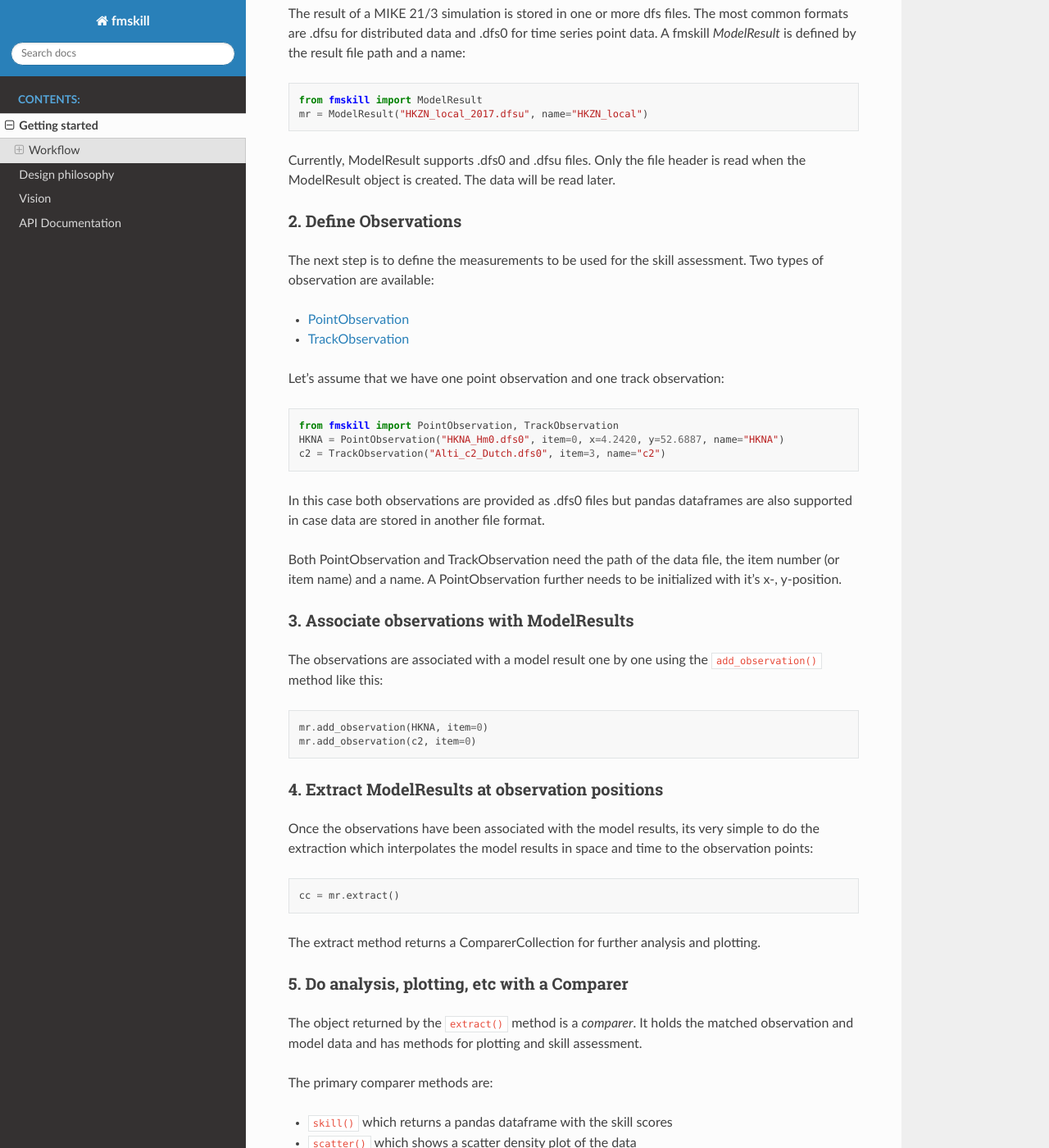
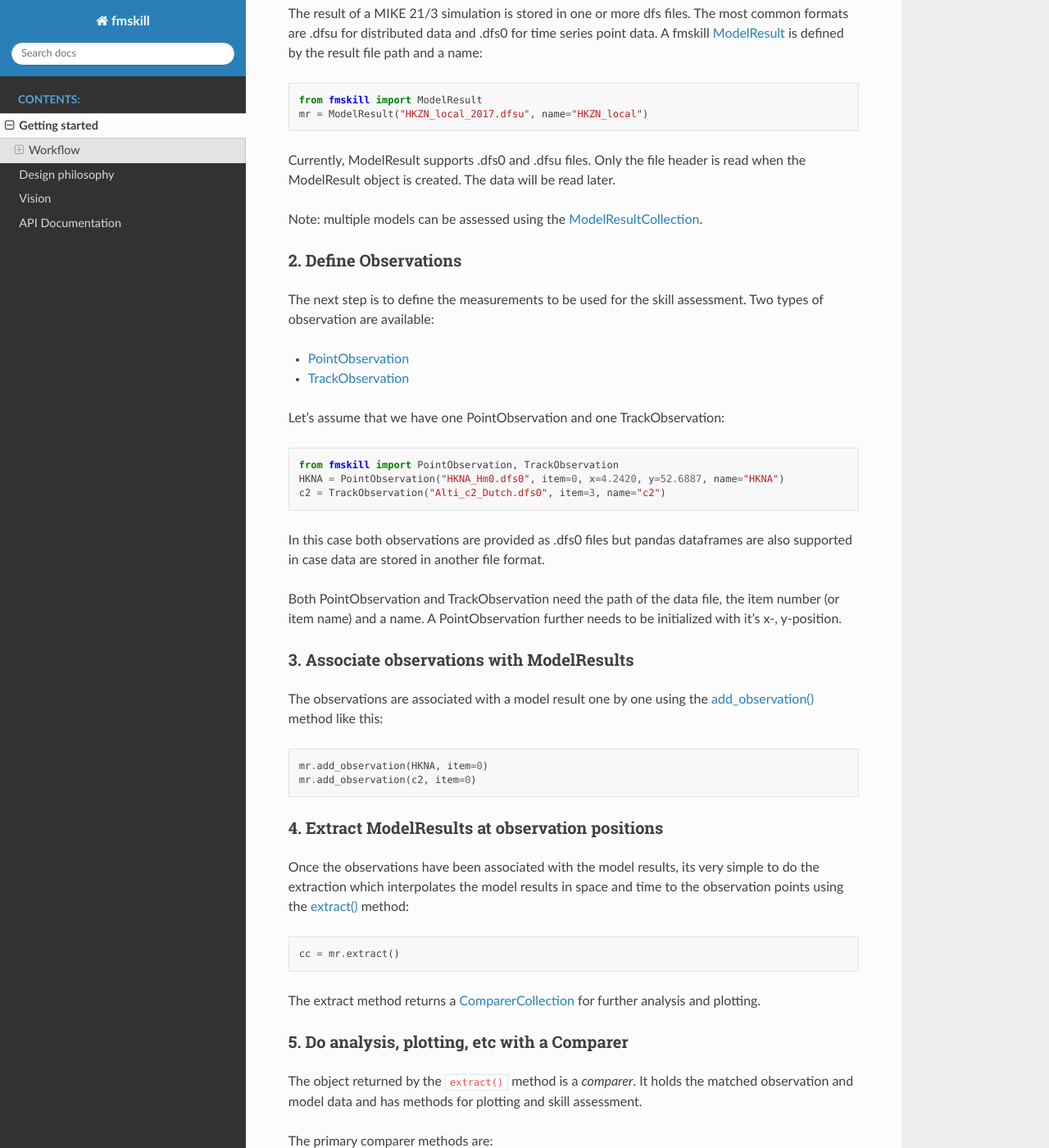
Before and after one commit to DHI/modelskill, a Sphinx documentation site: the page built from docs/getting_started.rst, in a window 1280 px wide and 1400 px high, scrolled down 453 px. Shown: the whole window at 82% size. Built offline with Sphinx 7.4.7 and the Read the Docs theme 2.0.0, drawn with Linux system fonts in a browser that asks for light colours.

Commit message:
cross refs

```diff
--- a/docs/getting_started.rst
+++ b/docs/getting_started.rst
@@ -20,7 +20,7 @@ The typical fmskill workflow consists of these five steps:
 
 The result of a MIKE 21/3 simulation is stored in one or more dfs files.
 The most common formats are .dfsu for distributed data and .dfs0 for
-time series point data. A fmskill *ModelResult* is defined by the
+time series point data. A fmskill `ModelResult <api.html#fmskill.model.ModelResult>`_ is defined by the
 result file path and a name:
 
 .. code-block:: python
@@ -32,6 +32,8 @@ Currently, ModelResult supports .dfs0 and .dfsu files.
 Only the file header is read when the ModelResult object is created.
 The data will be read later.
 
+Note: multiple models can be assessed using the `ModelResultCollection <api.html#fmskill.model.ModelResultCollection>`_.
+
 
 2. Define Observations
 ======================
@@ -42,7 +44,7 @@ Two types of observation are available:
 * `PointObservation <api.html#fmskill.observation.PointObservation>`_
 * `TrackObservation <api.html#fmskill.observation.TrackObservation>`_
 
-Let's assume that we have one point observation and one track observation:
+Let's assume that we have one PointObservation and one TrackObservation:
 
 .. code-block:: python
 
@@ -63,7 +65,7 @@ the item number (or item name) and a name. A PointObservation further needs to b
 ===========================================
 
 The observations are associated with a model result one by one using the
-``add_observation()`` method like this:
+`add_observation() <api.html#fmskill.model.ModelResult.add_observation>`_ method like this:
 
 
 .. code-block:: python
@@ -79,13 +81,13 @@ The observations are associated with a model result one by one using the
 
 Once the observations have been associated with the model results,
 its very simple to do the extraction which interpolates the model results
-in space and time to the observation points:
+in space and time to the observation points using the `extract() <api.html#fmskill.model.ModelResult.extract>`_ method:
 
 .. code-block:: python
 
    cc = mr.extract()
 
-The extract method returns a ComparerCollection for further analysis and plotting.
+The extract method returns a `ComparerCollection <api.html#fmskill.compare.ComparerCollection>`_ for further analysis and plotting.
 
 
 5. Do analysis, plotting, etc with a Comparer
@@ -97,8 +99,8 @@ for plotting and skill assessment.
 
 The primary comparer methods are:
 
-* ``skill()`` which returns a pandas dataframe with the skill scores
-* ``scatter()`` which shows a scatter density plot of the data
+* `skill() <api.html#fmskill.compare.ComparerCollection.skill>`_ which returns a pandas dataframe with the skill scores
+* `scatter() <api.html#fmskill.compare.ComparerCollection.scatter>`_ which shows a scatter density plot of the data
 
 
 Filtering
```
